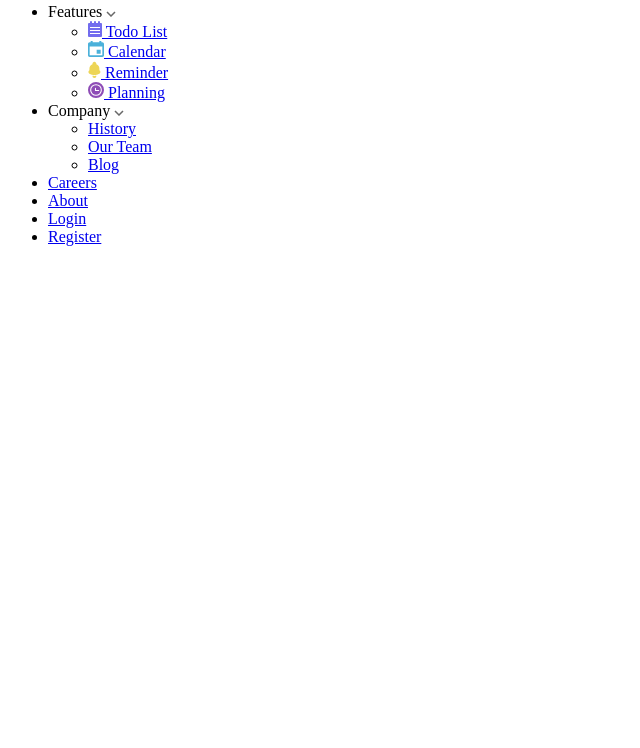
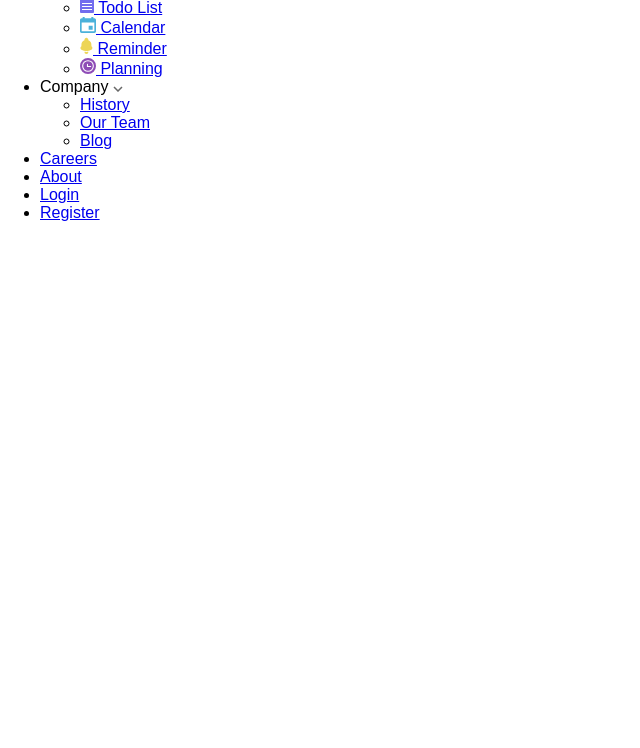
Before and after one commit to Daimarsolano/Proyect_Repository, a plain HTML site: page Index.html in a window 1280 px wide. Shown: the part 52-800 px from the top of the page, without its empty margins (0-640 px from the left). Drawn offline with Linux system fonts and the light colour scheme.

Commit message:
Aplique el color y las fuentes

```diff
--- a/Index.html
+++ b/Index.html
@@ -5,6 +5,7 @@
     <meta name="viewport" content="width=device-width, initial-scale=1.0">
     <title>MI PRIMER PROYECTO EN GITHUB</title>
     <link rel="stylesheet" href="style.css">
+    <link rel="preconnect" href="https://fonts.googleapis.com">
 </head>
 <body>
     <nav class="nav container">
--- a/style.css
+++ b/style.css
@@ -0,0 +1,12 @@
+:root{
+    --almost-white: hsl(0, 0%, 98%);
+    --almost-white: hsl(0, 0%, 41%);
+    --almost-white: hsl(0, 0%, 8%);
+}
+*{
+    margin: 0;
+    box-sizing: border-box;
+}
+body{
+    font-family: 'Epilogue', sans-serif;
+}
```
